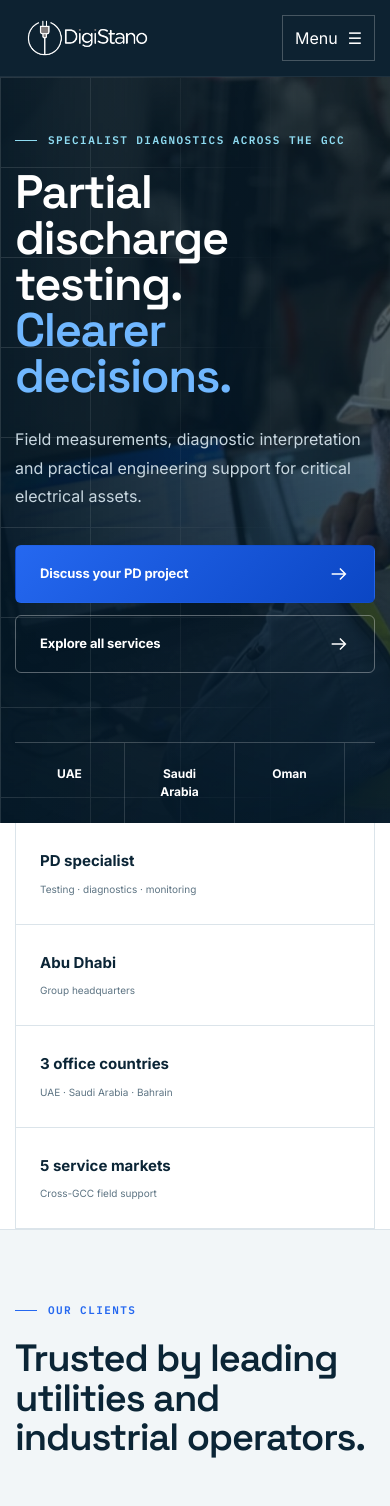
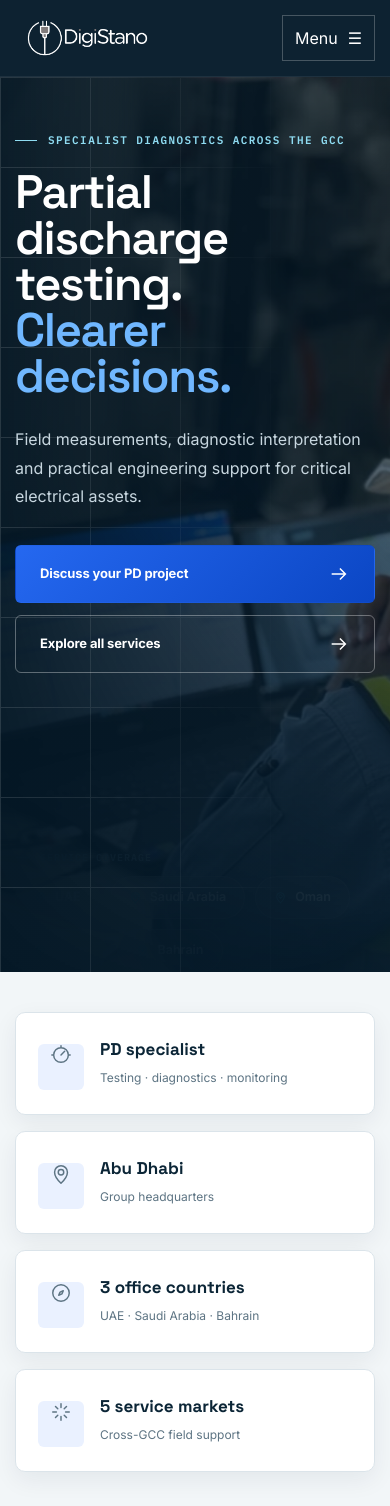
Before and after one commit to mnasrallah05/digistano-website, a Next.js app: page / in a window 390 px wide. Shown: the top 1506 px of the page. Built offline with nearby package versions, Linux system fonts and the light colour scheme.

Commit message:
Update website

```diff
--- a/src/app/globals.css
+++ b/src/app/globals.css
@@ -118,10 +118,12 @@ main:not(.ds-page) h1, main:not(.ds-page) h2, main:not(.ds-page) h3 { font-famil
 .ds-hero-insight h2 { margin-top: 22px; font-size: 29px; line-height: 1.12; }
 .ds-hero-insight p { margin: 16px 0 22px; color: #b9ccd7; font-size: 13px; line-height: 1.75; }
 .ds-hero-insight a { display: flex; align-items: center; justify-content: space-between; padding-top: 16px; border-top: 1px solid #ffffff28; color: white; font-size: 12px; font-weight: 700; }
-.ds-hero-locations { position: absolute; right: 0; bottom: 0; left: 0; z-index: 4; display: grid; grid-template-columns: 1.25fr repeat(5, 1fr); border-top: 1px solid #ffffff35; }
-.ds-hero-locations > * { padding: 22px 18px; border-right: 1px solid #ffffff25; }
-.ds-hero-locations span { color: #86a4b6; font: 700 9px "Courier New", monospace; letter-spacing: .1em; text-transform: uppercase; }
-.ds-hero-locations strong { font-size: 12px; font-weight: 650; }
+.ds-hero-locations { position: absolute; right: 0; bottom: 34px; left: 0; z-index: 4; display: flex; flex-wrap: wrap; align-items: center; gap: 10px; }
+.ds-hero-locations-label { display: flex; align-items: center; gap: 9px; margin-right: 4px; color: #9fb7c4; font: 600 10px var(--font-mono); letter-spacing: .1em; text-transform: uppercase; }
+.ds-hero-locations-label span { width: 16px; height: 1px; background: currentColor; }
+.ds-location-pill { display: inline-flex; align-items: center; gap: 8px; padding: 11px 18px; border: 1px solid #ffffff28; border-radius: 999px; background: #ffffff14; backdrop-filter: blur(10px); color: white; font-size: 12.5px; font-weight: 600; transition: background .2s, border-color .2s, transform .2s; }
+.ds-location-pill:hover { background: #ffffff24; border-color: #ffffff54; transform: translateY(-2px); }
+.ds-location-pill svg { width: 13px; height: 13px; color: var(--cyan); flex-shrink: 0; }
 @keyframes ds-hero-zoom { from { transform: scale(1.06); } to { transform: scale(1.015); } }
 
 /* Sections */
@@ -130,13 +132,13 @@ main:not(.ds-page) h1, main:not(.ds-page) h2, main:not(.ds-page) h3 { font-famil
 .ds-section-head { display: flex; align-items: end; justify-content: space-between; gap: 50px; margin-bottom: 50px; }
 .ds-section-head h2 { max-width: 820px; font-size: clamp(38px, 4vw, 58px); line-height: 1.05; text-wrap: balance; }
 .ds-section-head p:not(.ds-eyebrow) { max-width: 680px; margin-top: 18px; color: var(--muted); font-size: 15px; line-height: 1.85; }
-.ds-proof-strip { border-bottom: 1px solid var(--line); background: white; }
-.ds-proof-strip .ds-container { display: grid; grid-template-columns: repeat(4, 1fr); }
-.ds-proof-strip .ds-container > div { min-height: 112px; padding: 27px 24px; border-right: 1px solid var(--line); }
-.ds-proof-strip .ds-container > div:first-child { border-left: 1px solid var(--line); }
+.ds-proof-strip { padding-block: 56px; background: var(--paper); }
+.ds-proof-strip .ds-container { display: grid; grid-template-columns: repeat(4, 1fr); gap: 16px; }
+.ds-proof-strip .ds-container > div { display: flex; align-items: flex-start; gap: 16px; padding: 24px 22px; border: 1px solid var(--line); border-radius: var(--radius-md); background: white; box-shadow: var(--shadow-sm); transition: transform .25s, box-shadow .25s; }
+.ds-proof-strip .ds-container > div:hover { transform: translateY(-4px); box-shadow: var(--shadow-md); }
 .ds-proof-strip strong, .ds-proof-strip span { display: block; }
-.ds-proof-strip strong { font-size: 15px; }
-.ds-proof-strip span { margin-top: 9px; color: var(--muted); font-size: 10px; }
+.ds-proof-strip strong { font-size: 17px; font-family: var(--font-display); }
+.ds-proof-strip span { margin-top: 7px; color: var(--muted); font-size: 12px; line-height: 1.5; }
 
 /* Service showcase */
 .ds-services-showcase { overflow: hidden; background: #fff; }
@@ -350,9 +352,9 @@ main:not(.ds-page) h1, main:not(.ds-page) h2, main:not(.ds-page) h3 { font-famil
 .ds-video-caption > p:last-child { max-width: 560px; margin: 0; color: #c7d6df; font-size: 13px; line-height: 1.7; }
 
 /* ISO certification badges */
-.ds-iso-badges { display: flex; flex-wrap: wrap; align-items: center; gap: 36px; margin-top: 44px; padding-top: 40px; border-top: 1px solid var(--line); }
-.ds-iso-badges img { opacity: .75; filter: grayscale(.3); transition: opacity .25s, filter .25s; }
-.ds-iso-badges img:hover { opacity: 1; filter: none; }
+.ds-iso-badges { display: flex; flex-wrap: wrap; align-items: center; gap: 56px; margin-top: 48px; padding-top: 44px; border-top: 1px solid var(--line); }
+.ds-iso-badges img { width: 120px; height: auto; opacity: .85; filter: grayscale(.25); transition: opacity .25s, filter .25s, transform .25s; }
+.ds-iso-badges img:hover { opacity: 1; filter: none; transform: translateY(-3px); }
 
 /* Logo strip (clients marquee) */
 .ds-logo-strip { overflow: hidden; }
@@ -426,11 +428,10 @@ main:not(.ds-page) h1, main:not(.ds-page) h2, main:not(.ds-page) h3 { font-famil
   .ds-home-hero-inner { min-height: 690px; grid-template-columns: 1fr; align-content: center; gap: 30px; padding: 75px 0 150px; }
   .ds-home-hero h1 { font-size: clamp(48px, 12vw, 68px); }
   .ds-hero-insight { display: none; }
-  .ds-hero-locations { grid-template-columns: repeat(5, 1fr); overflow-x: auto; }
-  .ds-hero-locations > span { display: none; }
-  .ds-hero-locations > strong { min-width: 110px; text-align: center; }
+  .ds-hero-locations { position: static; margin-top: 28px; }
+  .ds-hero-locations-label { width: 100%; margin-right: 0; margin-bottom: 2px; }
+  .ds-proof-strip { padding-block: 40px; }
   .ds-proof-strip .ds-container { grid-template-columns: 1fr 1fr; }
-  .ds-proof-strip .ds-container > div { border-bottom: 1px solid var(--line); }
   .ds-section { padding-block: 72px; }
   .ds-section-head { flex-direction: column; align-items: start; gap: 24px; }
   .ds-service-card:first-child { min-height: 430px; }
@@ -456,6 +457,8 @@ main:not(.ds-page) h1, main:not(.ds-page) h2, main:not(.ds-page) h3 { font-famil
   .ds-checkbox-grid { grid-template-columns: 1fr; }
   .ds-page-hero-stats { max-width: 100%; }
   .ds-quote-panel { padding: 50px 30px; }
+  .ds-iso-badges { gap: 34px; }
+  .ds-iso-badges img { width: 92px; }
   .ds-callout-band { padding-block: 52px; }
   .ds-inline-callout { flex-direction: column; align-items: start; }
   .ds-inline-callout .ds-button { width: 100%; }
@@ -470,7 +473,6 @@ main:not(.ds-page) h1, main:not(.ds-page) h2, main:not(.ds-page) h3 { font-famil
   .ds-home-hero .ds-lead { font-size: 16px; }
   .ds-actions .ds-button { width: 100%; }
   .ds-proof-strip .ds-container { grid-template-columns: 1fr; }
-  .ds-proof-strip .ds-container > div { min-height: 88px; border-left: 1px solid var(--line); }
   .ds-service-cards { grid-template-columns: 1fr; }
   .ds-service-card:first-child { grid-column: auto; min-height: 410px; }
   .ds-service-card { min-height: 340px; }
--- a/src/app/page.tsx
+++ b/src/app/page.tsx
@@ -8,7 +8,9 @@ import {
   CTA,
   Eyebrow,
   FAQ,
+  Icon,
   IconGrid,
+  IconTile,
   SectionHead,
   ServiceCards,
   ServiceSchema,
@@ -44,14 +46,17 @@ export default function HomePage() {
           <Link href={PD_PATH}>Explore PD testing <Arrow /></Link>
         </aside>
       </div>
-      <div className="ds-container ds-hero-locations" data-reveal><span>Service coverage</span><strong>UAE</strong><strong>Saudi Arabia</strong><strong>Oman</strong><strong>Qatar</strong><strong>Bahrain</strong></div>
+      <div className="ds-container ds-hero-locations" data-reveal>
+        <span className="ds-hero-locations-label"><span aria-hidden="true" />Service coverage</span>
+        {["UAE", "Saudi Arabia", "Oman", "Qatar", "Bahrain"].map((country) => <span className="ds-location-pill" key={country}><Icon name="pin" />{country}</span>)}
+      </div>
     </section>
 
     <section className="ds-proof-strip"><div className="ds-container">
-      <div data-reveal><strong>PD specialist</strong><span>Testing · diagnostics · monitoring</span></div>
-      <div data-reveal><strong>Abu Dhabi</strong><span>Group headquarters</span></div>
-      <div data-reveal><strong>3 office countries</strong><span>UAE · Saudi Arabia · Bahrain</span></div>
-      <div data-reveal><strong>5 service markets</strong><span>Cross-GCC field support</span></div>
+      <div data-reveal><IconTile name="gauge" /><div><strong>PD specialist</strong><span>Testing · diagnostics · monitoring</span></div></div>
+      <div data-reveal><IconTile name="pin" /><div><strong>Abu Dhabi</strong><span>Group headquarters</span></div></div>
+      <div data-reveal><IconTile name="compass" /><div><strong>3 office countries</strong><span>UAE · Saudi Arabia · Bahrain</span></div></div>
+      <div data-reveal><IconTile name="spark" /><div><strong>5 service markets</strong><span>Cross-GCC field support</span></div></div>
     </div></section>
 
     <ClientsSlider />
@@ -77,9 +82,9 @@ export default function HomePage() {
         { icon: "wrench", title: "Full lifecycle support", text: "Testing, equipment rental, training and repair & calibration under one team, not separate vendors." },
       ]} />
       <div className="ds-iso-badges" data-reveal>
-        <Image src="/images/iso-9001.png" alt="ISO 9001 certified" width={72} height={72} />
-        <Image src="/images/iso-14001.png" alt="ISO 14001 certified" width={72} height={72} />
-        <Image src="/images/iso-45001.png" alt="ISO 45001 certified" width={72} height={72} />
+        <Image src="/images/iso-9001.png" alt="ISO 9001 certified" width={140} height={146} />
+        <Image src="/images/iso-14001.png" alt="ISO 14001 certified" width={140} height={146} />
+        <Image src="/images/iso-45001.png" alt="ISO 45001 certified" width={140} height={146} />
       </div>
     </div></section>
 
```
